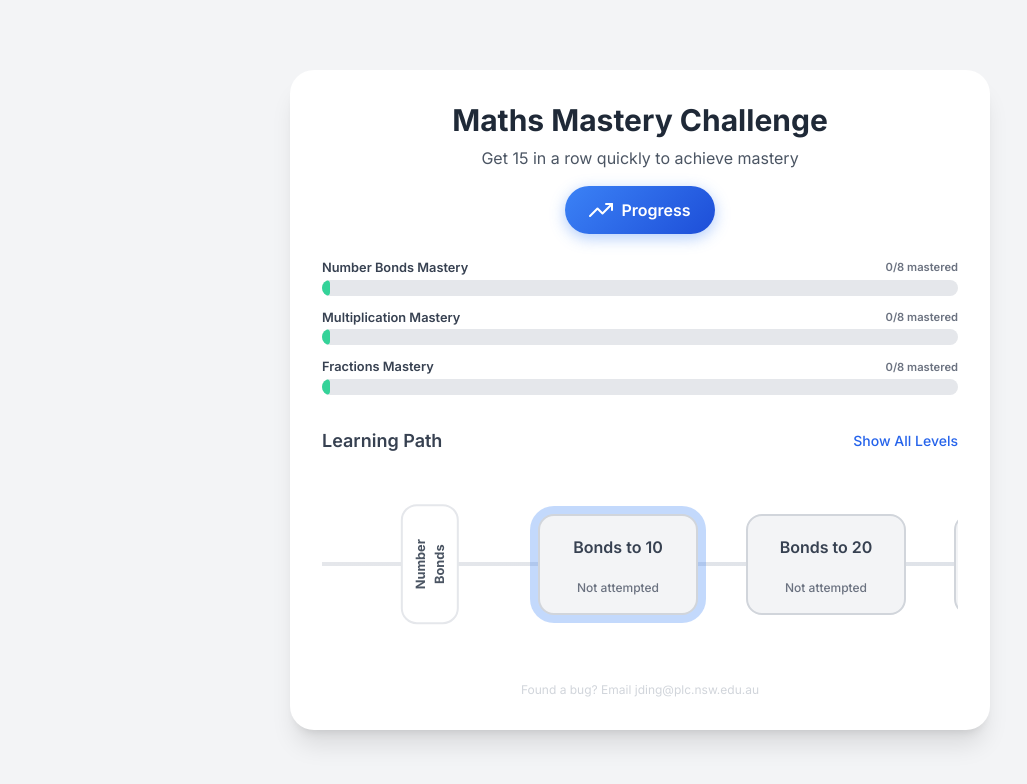
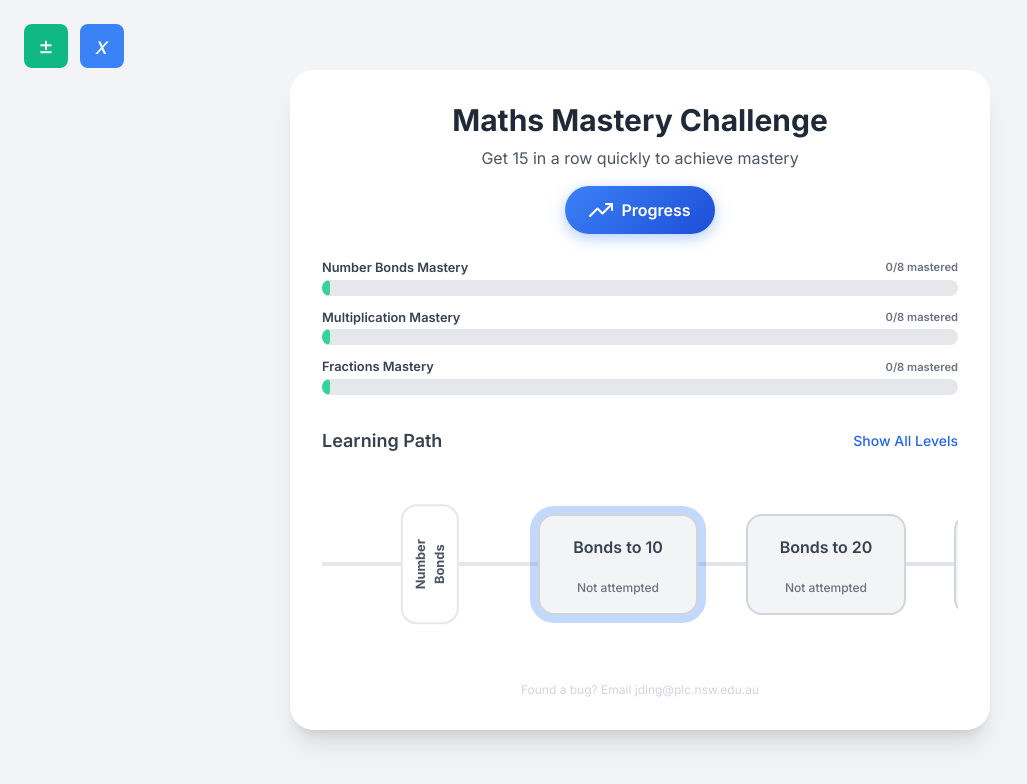
Before and after one commit to MrDingMaths/MathsFacts, a plain HTML site: page index.html in a window 1280 px wide. Shown: the whole page, without its empty margins (0-1027 px from the left). Drawn offline with nearby package versions, Linux system fonts and the light colour scheme.

Commit message:
added navigation buttons

```diff
--- a/index.html
+++ b/index.html
@@ -16,6 +16,8 @@
 	<!-- Add progress tracking styles -->
 	<link rel="stylesheet" href="progress-tracking/progressStyles.css">
     <link rel="stylesheet" href="style.css">
+    <!-- Navigation buttons styles -->
+    <link rel="stylesheet" href="navigationButtons.css">
 </head>
 <body class="bg-gray-100 flex items-center justify-center min-h-screen p-4">
 
@@ -84,6 +86,8 @@
     </div>
 
     <script type="module" src="main.js"></script>
+	<!-- Navigation buttons module -->
+	<script src="navigationButtons.js"></script>
 	<!-- Progress tracking modules -->
 	<script src="progress-tracking/progressTracker.js"></script>
 	<script src="progress-tracking/progressChart.js"></script>
--- /dev/null
+++ b/navigationButtons.css
@@ -0,0 +1,79 @@
+/* Navigation Buttons Styles */
+
+.nav-buttons-container {
+    position: fixed;
+    top: 1.5rem;
+    left: 1.5rem;
+    display: flex;
+    gap: 0.75rem;
+    z-index: 1000;
+}
+
+.nav-button {
+    display: flex;
+    align-items: center;
+    justify-content: center;
+    width: 44px;
+    height: 44px;
+    border-radius: 0.5rem;
+    transition: all 0.2s ease-in-out;
+    cursor: pointer;
+    border: none;
+    text-decoration: none;
+    flex-shrink: 0;
+}
+
+.nav-button:hover {
+    transform: translateY(-2px);
+    box-shadow: 0 4px 8px rgba(0, 0, 0, 0.15);
+}
+
+.nav-button:active {
+    transform: translateY(0);
+}
+
+/* Green button for Maths Mastery */
+.nav-button-green {
+    background-color: #10b981;
+    color: white;
+}
+
+.nav-button-green:hover {
+    background-color: #059669;
+}
+
+/* Blue button for Algebra Mastery */
+.nav-button-blue {
+    background-color: #3b82f6;
+    color: white;
+}
+
+.nav-button-blue:hover {
+    background-color: #2563eb;
+}
+
+/* Emoji styling */
+.nav-button-emoji {
+    font-size: 24px;
+    display: block;
+    line-height: 1;
+}
+
+/* Mobile responsiveness */
+@media (max-width: 640px) {
+    .nav-buttons-container {
+        top: 1rem;
+        left: 1rem;
+        gap: 0.5rem;
+    }
+
+    .nav-button {
+        width: 40px;
+        height: 40px;
+    }
+
+    .nav-button-icon {
+        width: 20px;
+        height: 20px;
+    }
+}
--- /dev/null
+++ b/navigationButtons.js
@@ -0,0 +1,48 @@
+/**
+ * Navigation Buttons Module
+ * Creates small navigation buttons at the top-left of the page
+ * with links to Maths Mastery Challenge and Algebra Mastery Challenge
+ */
+
+class NavigationButtons {
+    constructor() {
+        this.init();
+    }
+
+    init() {
+        // Create the container for navigation buttons
+        const navContainer = document.createElement('div');
+        navContainer.className = 'nav-buttons-container';
+        navContainer.id = 'nav-buttons';
+
+        // Create Maths Mastery button
+        const mathsButton = document.createElement('a');
+        mathsButton.href = 'https://mrdingmaths.github.io/MathsFacts/';
+        mathsButton.className = 'nav-button nav-button-green';
+        mathsButton.title = 'Maths Mastery Challenge';
+        mathsButton.innerHTML = `<span class="nav-button-emoji">±</span>`;
+
+        // Create Algebra Mastery button
+        const algebraButton = document.createElement('a');
+        algebraButton.href = 'https://mrdingmaths.github.io/AlgebraMastery/';
+        algebraButton.className = 'nav-button nav-button-blue';
+        algebraButton.title = 'Algebra Mastery Challenge';
+        algebraButton.innerHTML = `<span class="nav-button-emoji">𝑥</span>`;
+
+        // Append buttons to container
+        navContainer.appendChild(mathsButton);
+        navContainer.appendChild(algebraButton);
+
+        // Insert at the beginning of body
+        document.body.insertBefore(navContainer, document.body.firstChild);
+    }
+}
+
+// Initialize on DOM ready
+if (document.readyState === 'loading') {
+    document.addEventListener('DOMContentLoaded', () => {
+        new NavigationButtons();
+    });
+} else {
+    new NavigationButtons();
+}
```
